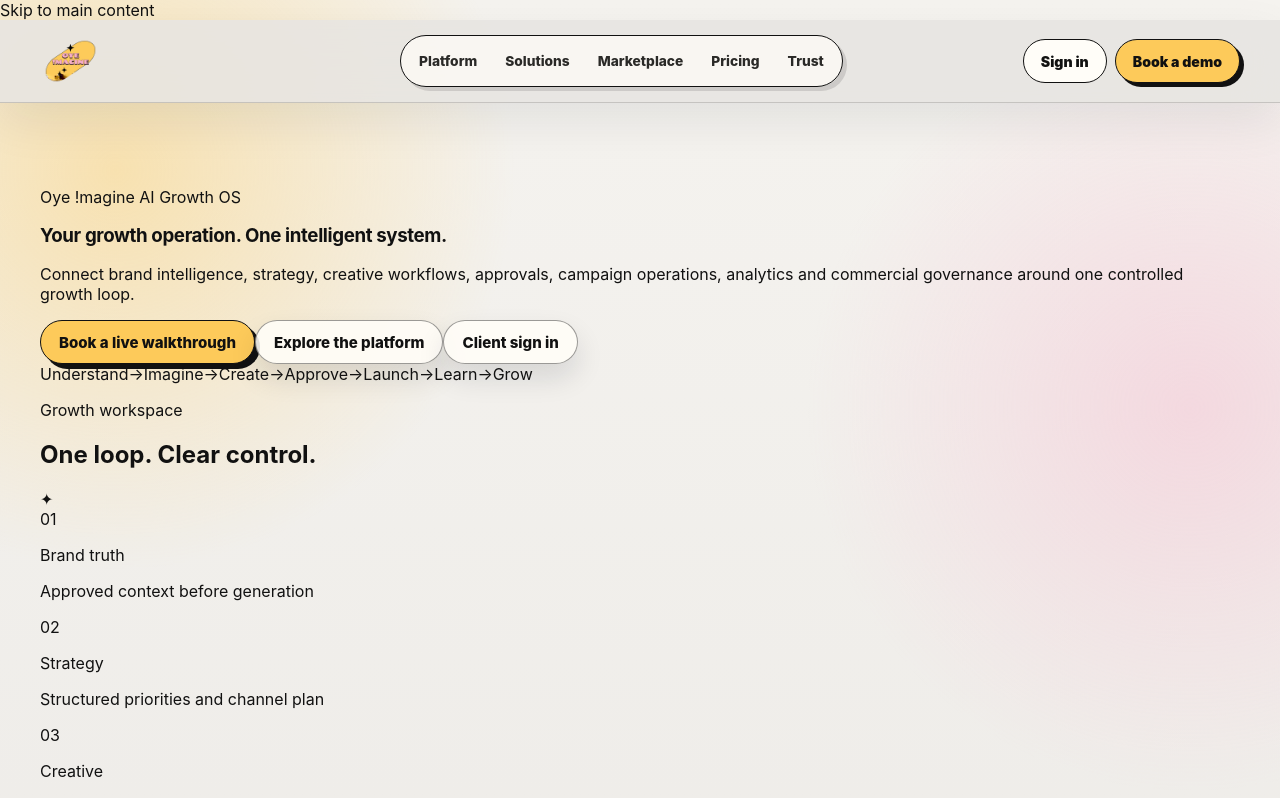
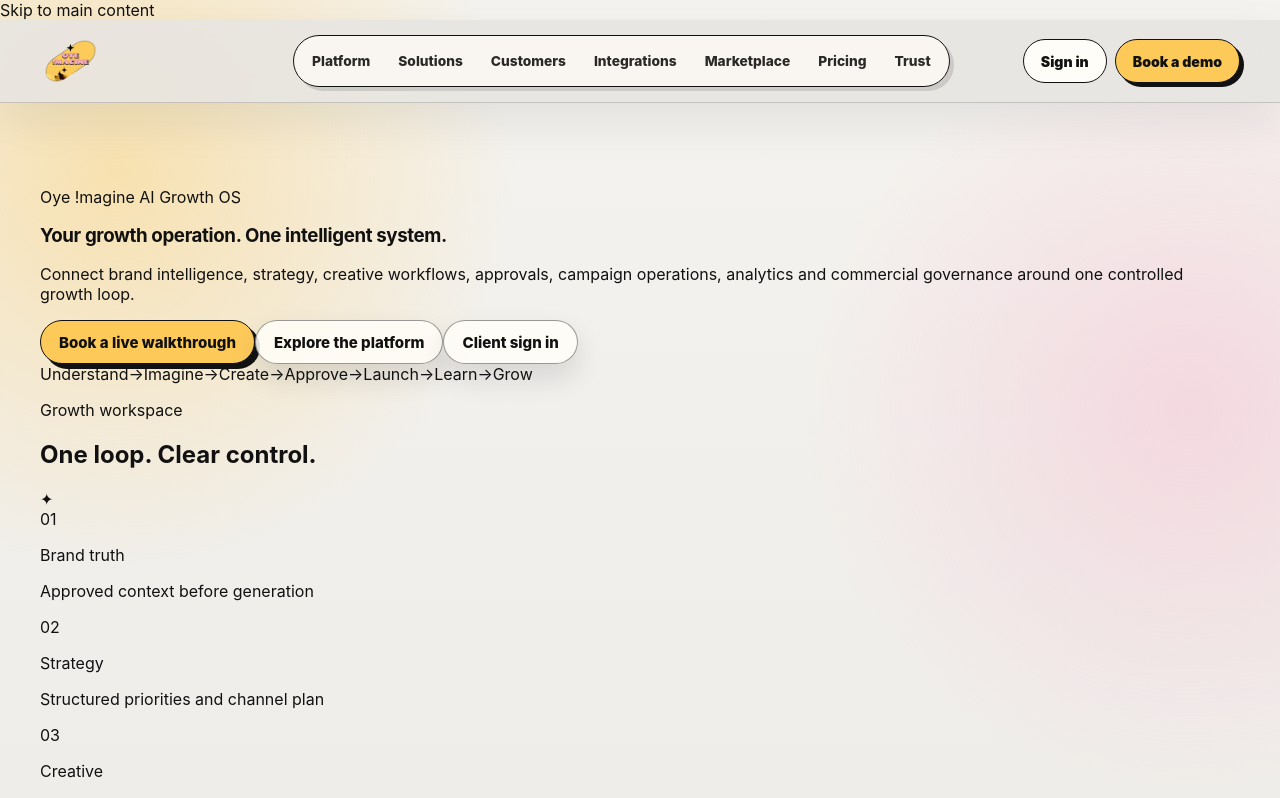
Before and after one commit to arunkumarmanikonda-web/oye-imagine-growth-os-starter, a Next.js app: page / in a window 1280 px wide. Shown: the top 798 px of the page. Built offline with nearby package versions, Linux system fonts and the light colour scheme; no server answers.

Commit message:
public: expose product, customer and integration architecture in global nav

```diff
--- a/src/app/layout.tsx
+++ b/src/app/layout.tsx
@@ -12,112 +12,33 @@ const brandLogo = '/brand/oye-imagine-logo.webp'
 
 export const metadata: Metadata = {
   metadataBase: new URL(siteUrl),
-  title: {
-    default: 'Oye !magine | AI Growth OS',
-    template: '%s | Oye !magine',
-  },
-  description:
-    'Oye !magine is an AI-assisted Growth OS for strategy, content, campaigns, approvals, analytics, commercial governance and managed growth operations.',
+  title: { default: 'Oye !magine | AI Growth OS', template: '%s | Oye !magine' },
+  description: 'Oye !magine is an AI-assisted Growth OS for strategy, creative, campaigns, approvals, analytics, commercial governance and managed growth operations.',
   alternates: { canonical: '/' },
-  openGraph: {
-    title: 'Oye !magine | AI Growth OS',
-    description:
-      'Connect strategy, creation, approvals, campaigns, analytics and commercial governance in one growth operating system.',
-    url: '/',
-    siteName: 'Oye !magine',
-    type: 'website',
-    images: [{ url: brandLogo, alt: 'Oye !magine' }],
-  },
-  twitter: {
-    card: 'summary',
-    title: 'Oye !magine | AI Growth OS',
-    description:
-      'Connect strategy, creation, approvals, campaigns, analytics and commercial governance in one growth operating system.',
-    images: [brandLogo],
-  },
+  openGraph: { title: 'Oye !magine | AI Growth OS', description: 'Connect strategy, creation, approvals, campaigns, analytics and commercial governance in one growth operating system.', url: '/', siteName: 'Oye !magine', type: 'website', images: [{ url: brandLogo, alt: 'Oye !magine' }] },
+  twitter: { card: 'summary', title: 'Oye !magine | AI Growth OS', description: 'Connect strategy, creation, approvals, campaigns, analytics and commercial governance in one growth operating system.', images: [brandLogo] },
 }
 
 export default function RootLayout(props: { children: ReactNode }) {
   const footerMeta = buildFooterMeta()
-
-  return (
-    <html lang="en">
-      <body>
-        <a
-          href="#main-content"
-          className="sr-only focus:not-sr-only focus:absolute focus:left-4 focus:top-4 focus:z-50 focus:rounded-md focus:bg-black focus:px-4 focus:py-2 focus:text-white"
-        >
-          Skip to main content
-        </a>
-
-        <div className="oi-shell">
-          <header className="oi-topbar">
-            <div className="oi-container oye-public-header">
-              <Link className="oye-wordmark" href="/" aria-label="Oye !magine home">
-                {/* Derived directly from the supplied official Oye logo source. */}
-                {/* eslint-disable-next-line @next/next/no-img-element */}
-                <img className="oye-brand-logo" src={brandLogo} alt="Oye !magine" />
-              </Link>
-
-              <nav className="oye-public-nav" aria-label="Primary navigation">
-                <Link href="/platform">Platform</Link>
-                <Link href="/solutions">Solutions</Link>
-                <Link href="/marketplace">Marketplace</Link>
-                <Link href="/pricing">Pricing</Link>
-                <Link href="/trust">Trust</Link>
-              </nav>
-
-              <div className="oye-header-actions">
-                <Link className="oye-sign-in" href="/login/client">
-                  Sign in
-                </Link>
-                <Link className="oye-book-demo" href="/contact">
-                  Book a demo
-                </Link>
-              </div>
-            </div>
-          </header>
-
-          <main id="main-content" className="oi-main">
-            {props.children}
-          </main>
-
-          <ContextualPublicLinks />
-
-          <footer className="oye-site-footer">
-            <div className="oi-container oye-footer-grid">
-              <section>
-                <p className="oye-footer-title">Imagine growth as one operating system.</p>
-                <p className="oye-footer-copy">
-                  Oye !magine connects AI-assisted strategy, execution workflows, human approvals,
-                  reporting and commercial controls without pretending that an unverified external
-                  integration is already live.
-                </p>
-              </section>
-
-              <section className="oye-footer-meta" aria-label="Legal and support identity">
-                <div><strong>Legal name:</strong> {footerMeta.legalName}</div>
-                <div><strong>GSTIN:</strong> {footerMeta.gstin}</div>
-                <div><strong>CIN:</strong> {footerMeta.cin}</div>
-                <div><strong>Email:</strong> <a href={`mailto:${footerMeta.supportEmail}`}>{footerMeta.supportEmail}</a></div>
-                <div><strong>Phone:</strong> {footerMeta.supportPhone}</div>
-                <div style={{ marginTop: 16 }}>
-                  <Link href="/trust">Trust Center</Link> · <Link href="/contact">Contact</Link>
-                </div>
-              </section>
-            </div>
-          </footer>
-        </div>
-
-        <script
-          type="application/ld+json"
-          dangerouslySetInnerHTML={{ __html: JSON.stringify(organizationJsonLd()) }}
-        />
-        <script
-          type="application/ld+json"
-          dangerouslySetInnerHTML={{ __html: JSON.stringify(websiteJsonLd()) }}
-        />
-      </body>
-    </html>
-  )
+  return <html lang="en"><body>
+    <a href="#main-content" className="sr-only focus:not-sr-only focus:absolute focus:left-4 focus:top-4 focus:z-50 focus:rounded-md focus:bg-black focus:px-4 focus:py-2 focus:text-white">Skip to main content</a>
+    <div className="oi-shell">
+      <header className="oi-topbar"><div className="oi-container oye-public-header">
+        <Link className="oye-wordmark" href="/" aria-label="Oye !magine home"><img className="oye-brand-logo" src={brandLogo} alt="Oye !magine" /></Link>
+        <nav className="oye-public-nav" aria-label="Primary navigation">
+          <Link href="/platform">Platform</Link><Link href="/solutions">Solutions</Link><Link href="/customers">Customers</Link><Link href="/integrations">Integrations</Link><Link href="/marketplace">Marketplace</Link><Link href="/pricing">Pricing</Link><Link href="/trust">Trust</Link>
+        </nav>
+        <div className="oye-header-actions"><Link className="oye-sign-in" href="/login/client">Sign in</Link><Link className="oye-book-demo" href="/contact">Book a demo</Link></div>
+      </div></header>
+      <main id="main-content" className="oi-main">{props.children}</main>
+      <ContextualPublicLinks />
+      <footer className="oye-site-footer"><div className="oi-container oye-footer-grid">
+        <section><p className="oye-footer-title">Imagine growth as one operating system.</p><p className="oye-footer-copy">Oye !magine connects AI-assisted strategy, execution workflows, human approvals, reporting and commercial controls without pretending that an unverified external integration is already live.</p></section>
+        <section className="oye-footer-meta" aria-label="Legal and support identity"><div><strong>Legal name:</strong> {footerMeta.legalName}</div><div><strong>GSTIN:</strong> {footerMeta.gstin}</div><div><strong>CIN:</strong> {footerMeta.cin}</div><div><strong>Email:</strong> <a href={`mailto:${footerMeta.supportEmail}`}>{footerMeta.supportEmail}</a></div><div><strong>Phone:</strong> {footerMeta.supportPhone}</div><div style={{marginTop:16}}><Link href="/customers">Customers</Link> · <Link href="/integrations">Integrations</Link> · <Link href="/trust">Trust Center</Link> · <Link href="/contact">Contact</Link></div></section>
+      </div></footer>
+    </div>
+    <script type="application/ld+json" dangerouslySetInnerHTML={{__html:JSON.stringify(organizationJsonLd())}} />
+    <script type="application/ld+json" dangerouslySetInnerHTML={{__html:JSON.stringify(websiteJsonLd())}} />
+  </body></html>
 }
```
